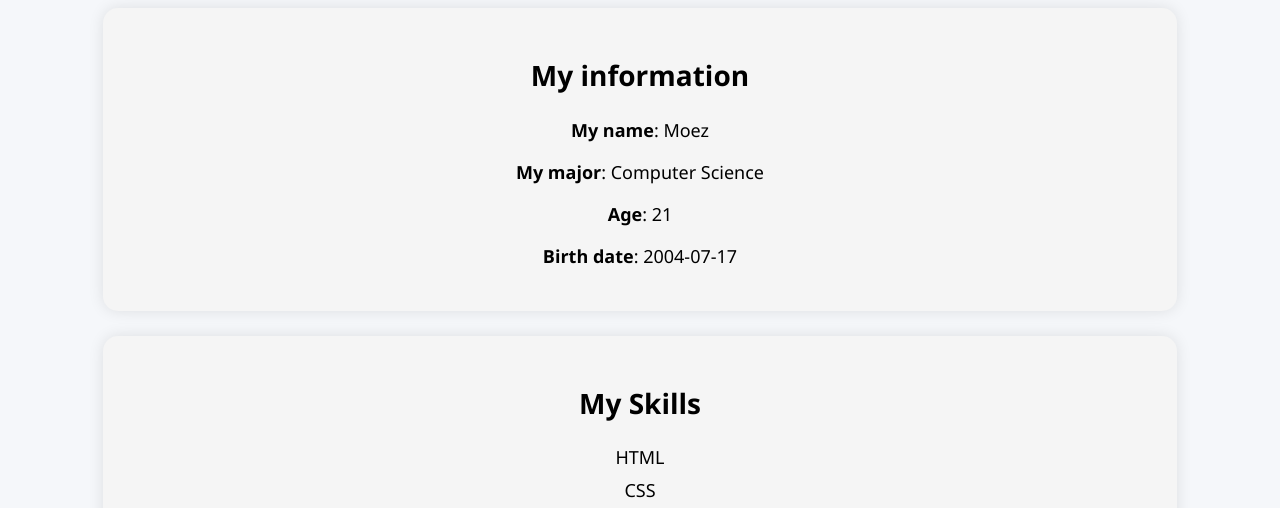
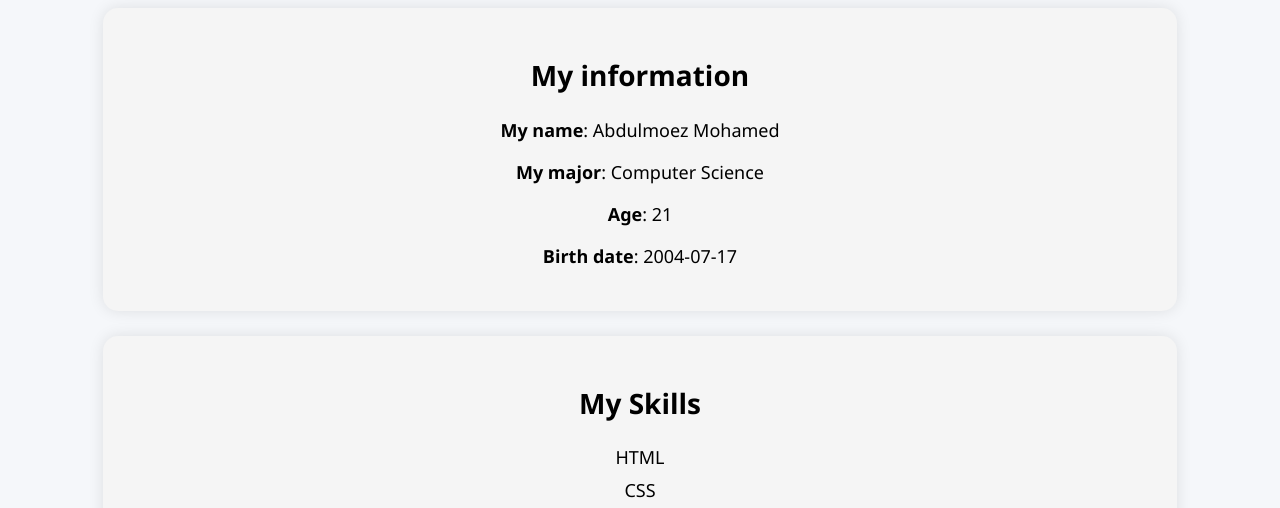
Before and after one commit to berlin011977-dot/Ex, a plain HTML site: page assignment1.html in a window 1280 px wide. Shown: the part 283-791 px from the top of the page. Drawn offline with Linux system fonts and the light colour scheme.

Commit message:
Update student name

```diff
--- a/assignment1.html
+++ b/assignment1.html
@@ -115,7 +115,7 @@
 
     <div class="section">
         <h2>My information</h2>
-        <p><b>My name</b>: Moez</p>
+        <p><b>My name</b>: Abdulmoez Mohamed</p>
         <p><b>My major</b>: Computer Science</p>
         <p><b>Age</b>: 21</p>
         <p><b>Birth date</b>: 2004-07-17</p>
```
Also changed, not shown: index.html (+1 -1 lines).
